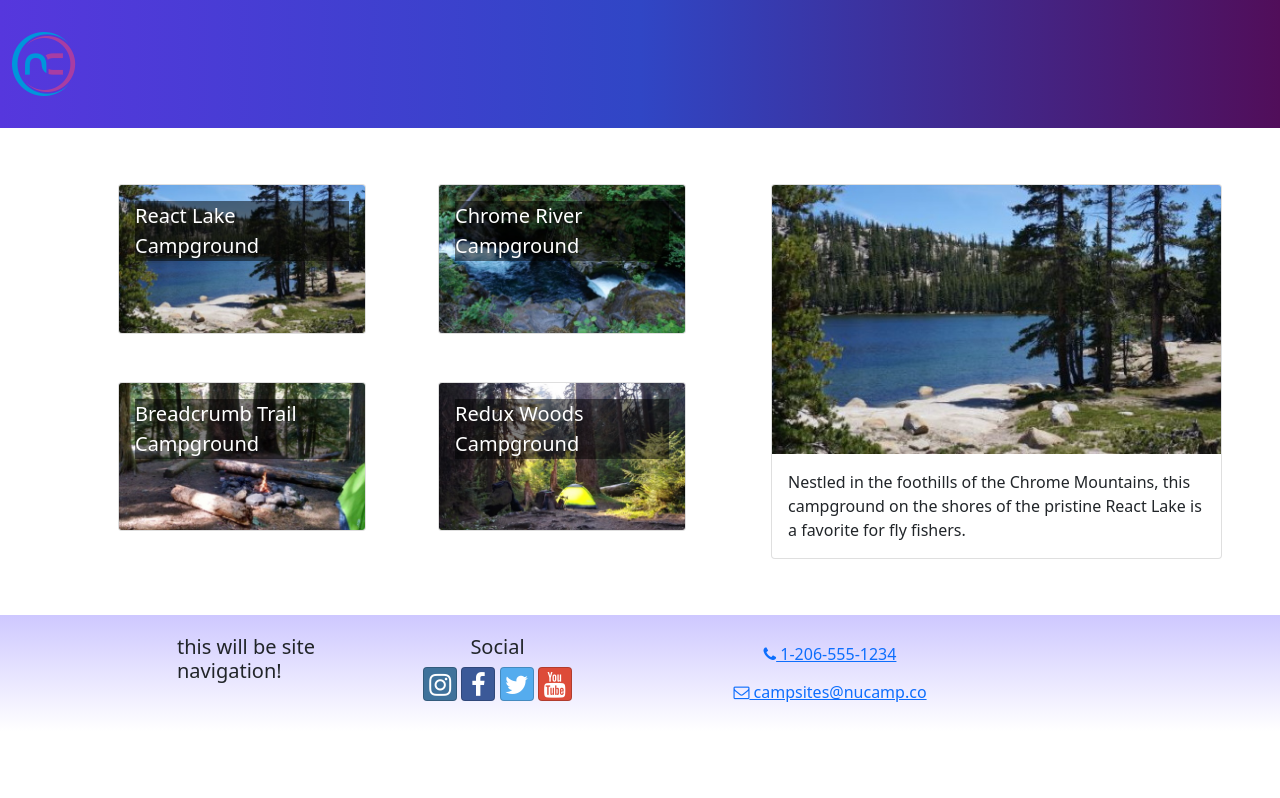
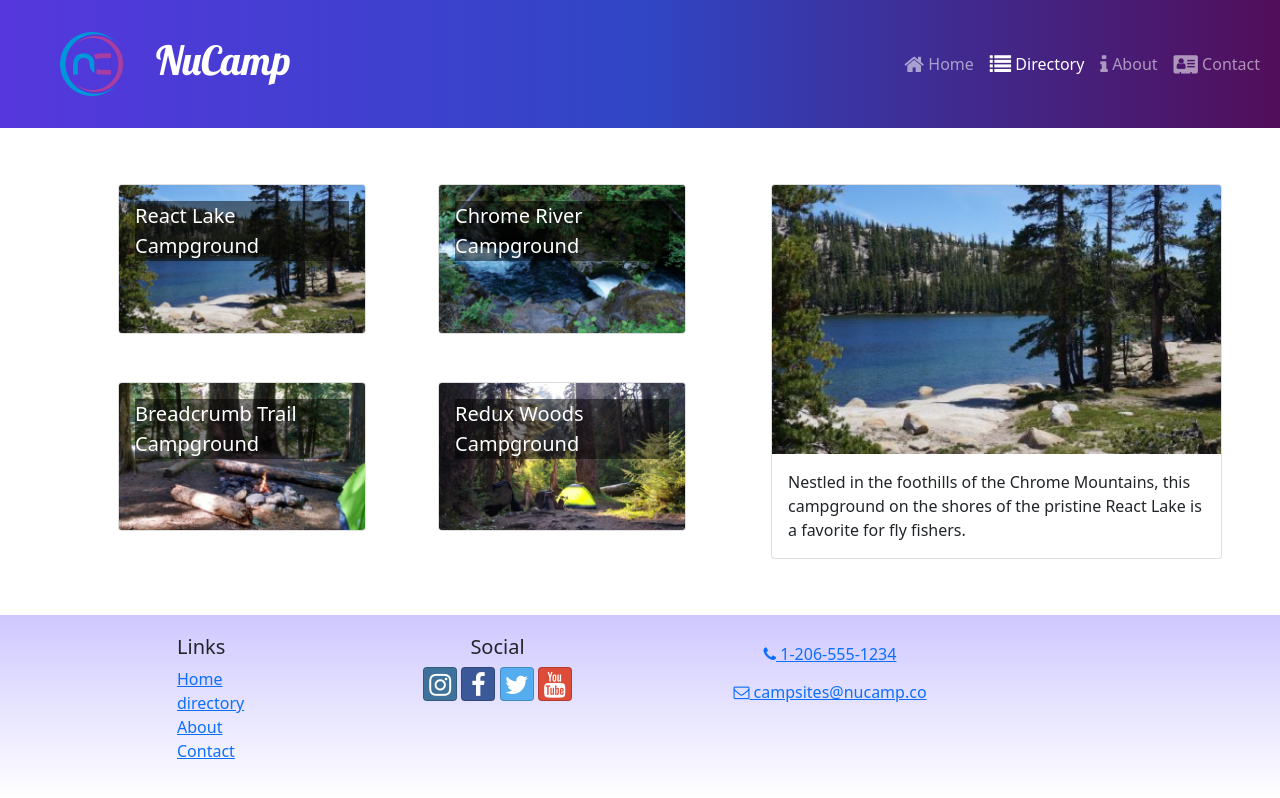
Before and after one commit to diasvm/nucampsite, a React (Create React App) app: page /directory in a window 1280 px wide. Built offline with nearby package versions, Linux system fonts and the light colour scheme.

Commit message:
Saved Code.

```diff
--- a/src/components/Footer.js
+++ b/src/components/Footer.js
@@ -1,4 +1,5 @@
 import { Container, Row, Col } from 'reactstrap';
+import { Link } from 'react-router-dom';
 
 const Footer = () => {
     return (
@@ -6,7 +7,21 @@
             <Container>
                 <Row>
                     <Col xs={{ size: 4, offset: 1 }} sm='2'>
-                        <h5>this will be site navigation!</h5>
+                        <h5>Links</h5>
+                        <ul className='list-unstyled'>
+                            <li>
+                                <Link to='/'>Home</Link>
+                            </li>
+                            <li>
+                                <Link to='/directory'>directory</Link>
+                            </li>
+                            <li>
+                                <Link to='/about'>About</Link>
+                            </li>
+                            <li>
+                                <Link to='/contact'>Contact</Link>
+                            </li>
+                        </ul>
                     </Col>
                     <Col xs='6' sm='3' className='text-center'>
                                                 <h5>Social</h5>
--- a/src/components/Header.js
+++ b/src/components/Header.js
@@ -1,12 +1,49 @@
-import { Navbar, NavbarBrand } from 'reactstrap'
+import  { useState } from 'react';
+import {
+    Navbar,
+    NavbarBrand,
+    Collapse,
+    NavbarToggler,
+    Nav,
+    NavItem
+} from 'reactstrap'
+import { NavLink } from 'react-router-dom';
 import NucampLogo from  '../app/assets/img/logo.png';
 
 const Header = ()=> {
+    const [menuOpen, setMenuOpen] = useState(false);
+
     return(
         <Navbar dark color='primary' sticky='top' expand='md'>
-            <NavbarBrand href='/'>
-            <img src={NucampLogo} alt='nucamp logo' />
+            <NavbarBrand className='ms-5' href='/'>
+            <img src={NucampLogo} alt='nucamp logo' className='float-start'/>
+            <h1 className='mt-1'>NuCamp</h1>
             </NavbarBrand>
+            <NavbarToggler onClick={()=> setMenuOpen(!menuOpen)}/>
+            <Collapse isOpen={menuOpen} navbar>
+                <Nav className='ms-auto' navbar>
+                    <NavItem>
+                        <NavLink className='nav-link' to='/'>
+                            <i className='fa fa-home fa-lg' /> Home
+                        </NavLink>
+                    </NavItem>
+                    <NavItem>
+                        <NavLink className='nav-link' to='/directory'>
+                            <i className='fa fa-list fa-lg' /> Directory
+                        </NavLink>
+                    </NavItem>
+                    <NavItem>
+                        <NavLink className='nav-link' to='/about'>
+                            <i className='fa fa-info fa-lg' /> About
+                        </NavLink>
+                    </NavItem>
+                    <NavItem>
+                        <NavLink className='nav-link' to='/contact'>
+                            <i className='fa fa-address-card fa-lg' /> Contact
+                        </NavLink>
+                    </NavItem>
+                </Nav>
+            </Collapse>
         </Navbar>
     )
 }
```
